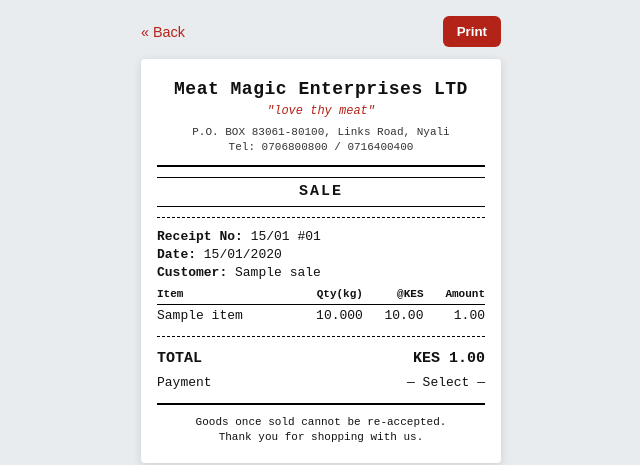
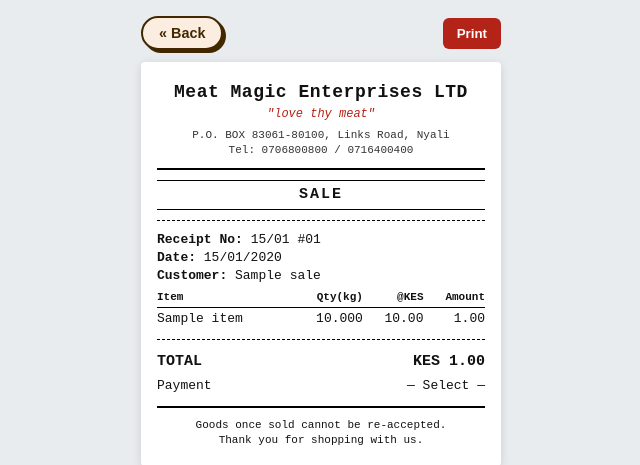
Before and after one commit to hamisi99-03/hi_frontoffice, a Django app: page /receipt/sale/1/ in a window 1280 px wide. Shown: the top 465 px of the page, without its empty margins (319-959 px from the left). Run offline with Django 5.2, Linux system fonts and the light colour scheme; a user stored in the database is signed in; tables that the repository leaves empty hold one stand-in row (values such as "Sample post").

Commit message:
Style back buttons consistently with app buttons

```diff
--- a/sales/templates/registration/password_change_done.html
+++ b/sales/templates/registration/password_change_done.html
@@ -4,6 +4,6 @@
 <div class="card" style="max-width:400px; margin: 40px auto; text-align:center;">
   <h2>Password Changed</h2>
   <p>Your password has been updated.</p>
-  <a href="{% url 'daily_entry' %}" style="color:var(--primary);">Back to Today's Sales</a>
+  <a href="{% url 'daily_entry' %}" class="btn-ghost">Back to Today's Sales</a>
 </div>
 {% endblock %}
--- a/sales/templates/sales/creditor_statement.html
+++ b/sales/templates/sales/creditor_statement.html
@@ -3,7 +3,7 @@
 {% block content %}
 
 <div class="no-print" style="margin-bottom:12px;">
-  <a href="{% url 'credit_ledger' %}" style="color:var(--primary);">&laquo; Back to Credit Ledger</a>
+  <a href="{% url 'credit_ledger' %}" class="btn-ghost">&laquo; Back to Credit Ledger</a>
   <button onclick="window.print()" class="secondary" style="float:right;">Print Statement</button>
 </div>
 
--- a/sales/templates/sales/receipt.html
+++ b/sales/templates/sales/receipt.html
@@ -18,6 +18,17 @@
     max-width: 360px; margin: 0 auto 12px; display: flex; gap: 8px; align-items: center;
   }
   .toolbar a { color: #b42318; text-decoration: none; font-family: Arial, sans-serif; font-size: 0.9em; }
+  .toolbar a.btn {
+    display: inline-block; cursor: pointer;
+    font-weight: 700; text-decoration: none;
+    background: #fbeee0; color: #422800;
+    border: 2px solid #422800; border-radius: 30px;
+    box-shadow: #422800 3px 3px 0 0;
+    padding: 0 16px; line-height: 30px;
+    transition: transform 0.1s ease, box-shadow 0.1s ease, background 0.15s ease;
+  }
+  .toolbar a.btn:hover { background: #fff; }
+  .toolbar a.btn:active { box-shadow: #422800 1px 1px 0 0; transform: translate(1px, 1px); }
   .toolbar button {
     margin-left: auto; background: #b42318; color: #fff; border: none;
     padding: 8px 14px; border-radius: 6px; cursor: pointer; font-weight: 600;
@@ -65,7 +76,7 @@
 <body>
 
 <div class="toolbar">
-  <a href="javascript:history.back()">&laquo; Back</a>
+  <a class="btn" href="javascript:history.back()">&laquo; Back</a>
   <button onclick="window.print()">Print</button>
 </div>
 
--- a/templates/admin/base_site.html
+++ b/templates/admin/base_site.html
@@ -8,6 +8,6 @@
 
 {% block nav-global %}
 <div style="padding:6px 10px">
-  <a href="{% url 'daily_entry' %}" style="color:#fff; font-weight:600;">Back to Sales Desk</a>
+  <a href="{% url 'daily_entry' %}" style="display:inline-block; background:#fbeee0; color:#422800; border:2px solid #422800; border-radius:30px; box-shadow:#422800 3px 3px 0 0; padding:0 16px; line-height:30px; font-weight:700; text-decoration:none;">Back to Sales Desk</a>
 </div>
 {% endblock %}
```
Also changed, not shown: sales/templates/sales/invoice.html (+6 -1 lines).
